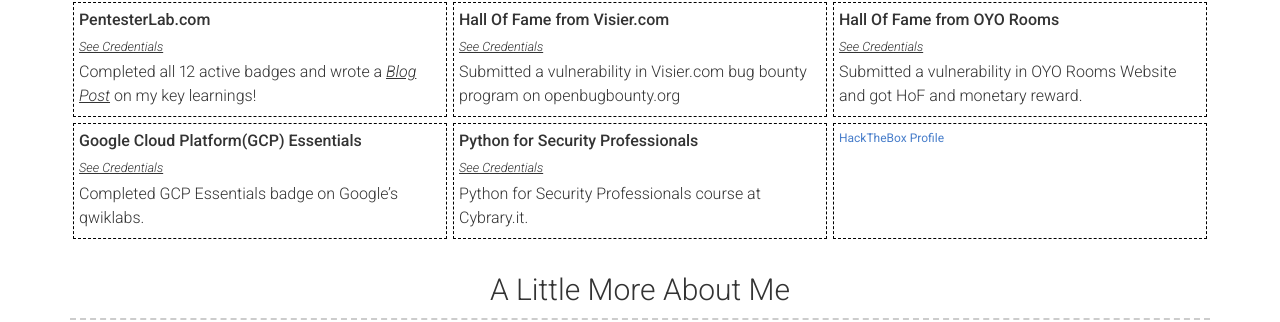
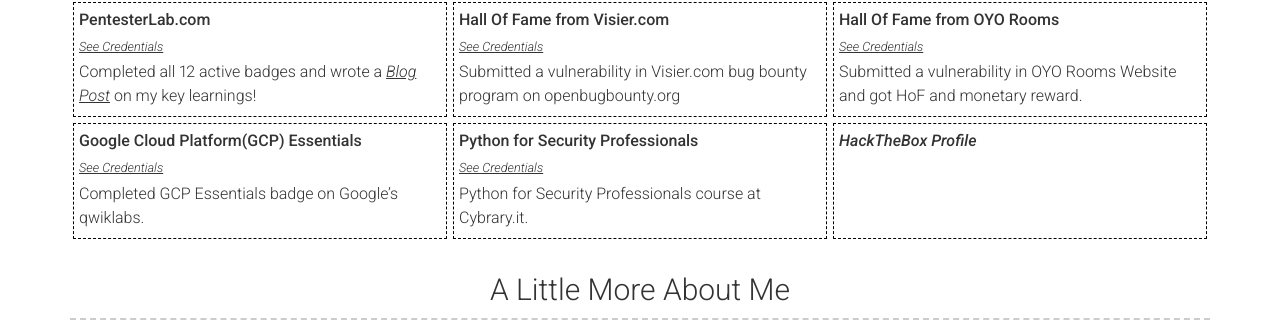
Before and after one commit to eshaan7/eshaan7.github.io, a Jekyll site: the page built from index.md, in a window 1280 px wide. Shown: the part 2919-3241 px from the top of the page. Built offline with Jekyll 4.4.1, drawn with Linux system fonts in a browser that asks for light colours; nearby versions of some CDN libraries.

```diff
--- a/_includes/achievements.html
+++ b/_includes/achievements.html
@@ -26,10 +26,10 @@
     {% endfor %}
 
     <div class="card-box-item layout">
-        <!-- <div class="details"> -->
-            <script src="https://www.hackthebox.eu/badge/256874"></script>
-            <a style="font-size: larger;" href="https://www.hackthebox.eu/home/users/profile/256874" target="_blank">HackTheBox Profile</a>
-        <!-- </div> -->
+        <div class="details">
+            <a href="https://www.hackthebox.eu/profile/256874" target="_blank"><p><b>HackTheBox Profile</b></p></a>
+        </div>
+        <script src="https://www.hackthebox.eu/badge/256874"></script>
     </div>
 
     </div>
```
